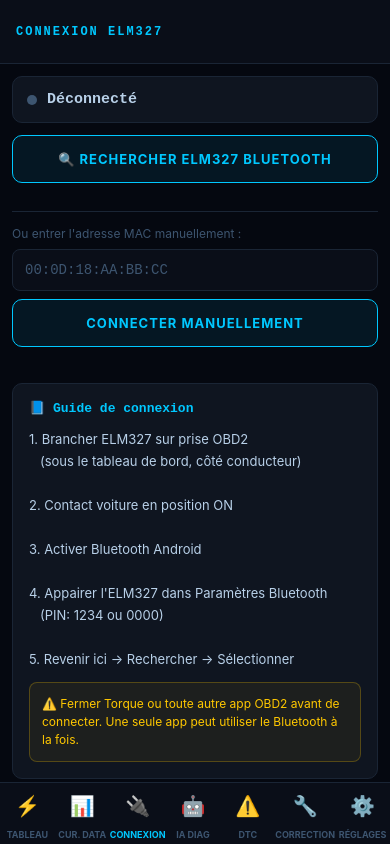
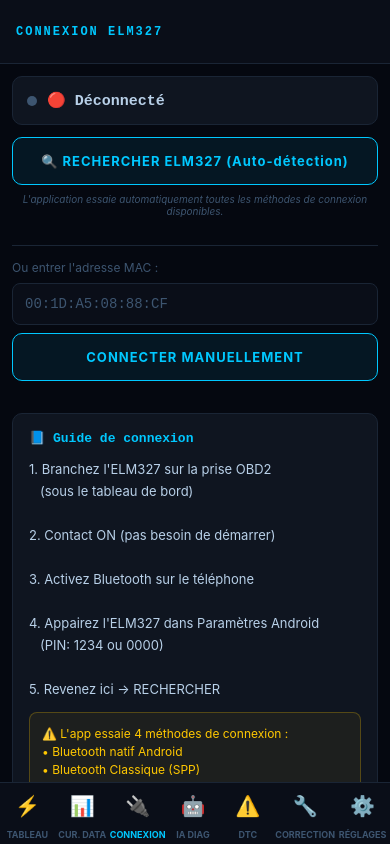
Before and after one commit to redhadh208/G4hg-scan, a React Native app: screen /Connection in a window 390 px wide. Built offline with nearby package versions, Linux system fonts and the light colour scheme.

Commit message:
Update ConnectionScreen.js

```diff
--- a/src/screens/ConnectionScreen.js
+++ b/src/screens/ConnectionScreen.js
@@ -1,5 +1,5 @@
 import React, { useState } from 'react';
-import { View, Text, StyleSheet, ScrollView, TouchableOpacity, FlatList, Alert, ActivityIndicator, TextInput } from 'react-native';
+import { View, Text, StyleSheet, ScrollView, TouchableOpacity, Alert, ActivityIndicator, TextInput } from 'react-native';
 import { useApp } from '../context/AppContext';
 import BluetoothService from '../services/BluetoothService';
 import OBDService from '../services/OBDService';
@@ -12,33 +12,61 @@
   const [connecting, setConnecting] = useState(null);
   const [devices, setDevices] = useState([]);
   const [manual, setManual] = useState('');
+  const [conMethod, setConMethod] = useState('');
 
   const scan = async () => {
-    setScanning(true); setDevices([]);
+    setScanning(true);
+    setDevices([]);
+    setConMethod('');
+
     try {
       await BluetoothService.initialize();
       const found = await BluetoothService.scanDevices();
       setDevices(found);
-      if (!found.length) Alert.alert('Aucun appareil','Vérifiez:\n• ELM327 branché\n• Contact ON\n• Bluetooth activé\n• Appareil appairé dans Paramètres Android');
-    } catch(e) { Alert.alert('Erreur', e.message); }
+
+      if (!found.length) {
+        Alert.alert(
+          'Aucun ELM327 trouvé',
+          'Vérifiez:\n• ELM327 branché sur prise OBD2\n• Contact voiture ON\n• Bluetooth activé\n• ELM327 appairé dans Paramètres Android (PIN: 1234)\n\nSi le problème persiste:\n• Redémarrez le téléphone\n• Essayez un autre adaptateur'
+        );
+      } else {
+        Alert.alert(`${found.length} appareil(s) trouvé(s)`, 'Sélectionnez votre ELM327 dans la liste.');
+      }
+    } catch(e) {
+      Alert.alert('Erreur de scan', e.message + '\n\nVérifiez les permissions Bluetooth dans les paramètres Android.');
+    }
+
     setScanning(false);
   };
 
   const connectTo = async (device) => {
     setConnecting(device.address);
+
     try {
       await OBDService.connect(device.address);
+      const method = BluetoothService.getConnectionMethod();
+      setConMethod(method);
       actions.setConnection(true, device);
-      Alert.alert('✅ Connecté', `${device.name||'ELM327'} — Lecture en cours`);
-    } catch(e) { Alert.alert('❌ Échec', e.message+'\n\nFermez les autres apps OBD2 (Torque, Car Scanner...)'); }
+      Alert.alert('✅ Connecté !', `Méthode: ${method || 'auto'}\nAppareil: ${device.name || 'ELM327'}\n\nLes données arrivent dans le Tableau.`);
+    } catch(e) {
+      Alert.alert(
+        '❌ Échec de connexion',
+        e.message + '\n\nSolutions:\n• Vérifiez que l\'ELM327 est bien appairé\n• Fermez les autres apps OBD2 (Torque)\n• Redémarrez l\'ELM327 (débranchez/rebranchez)\n• Redémarrez le téléphone'
+      );
+    }
+
     setConnecting(null);
   };
 
   const disconnect = async () => {
-    Alert.alert('Déconnecter ?','',[{text:'Annuler',style:'cancel'},{text:'Oui',style:'destructive',onPress:async()=>{
-      await OBDService.disconnect();
-      actions.setConnection(false, null);
-    }}]);
+    Alert.alert('Déconnecter ?','',[
+      {text:'Annuler',style:'cancel'},
+      {text:'Oui',style:'destructive',onPress:async()=>{
+        await OBDService.disconnect();
+        actions.setConnection(false, null);
+        setConMethod('');
+      }}
+    ]);
   };
 
   return (
@@ -47,53 +75,69 @@
       <View style={cn.statusCard}>
         <View style={[cn.dot,{backgroundColor:state.isConnected?C.green:C.muted}]}/>
         <View style={{flex:1}}>
-          <Text style={cn.statusTxt}>{state.isConnected?'Connecté':'Déconnecté'}</Text>
-          {state.isConnected&&state.connectedDevice&&(
-            <Text style={cn.deviceTxt}>{state.connectedDevice.name||'ELM327'} · {state.connectedDevice.address}</Text>
+          <Text style={cn.statusTxt}>{state.isConnected ? '✅ Connecté' : '🔴 Déconnecté'}</Text>
+          {state.isConnected && (
+            <>
+              <Text style={cn.deviceTxt}>{state.connectedDevice?.name||'ELM327'} · {state.connectedDevice?.address}</Text>
+              <Text style={cn.methodTxt}>Méthode: {conMethod || 'inconnue'}</Text>
+            </>
           )}
         </View>
-        {state.isConnected&&(
+        {state.isConnected && (
           <TouchableOpacity style={cn.discBtn} onPress={disconnect}>
             <Text style={{color:C.red,fontSize:12,fontWeight:'700'}}>DÉCONNECTER</Text>
           </TouchableOpacity>
         )}
       </View>
 
-      {!state.isConnected&&(
+      {!state.isConnected && (
         <View style={{margin:12,marginTop:0}}>
           <TouchableOpacity style={cn.scanBtn} onPress={scan} disabled={scanning}>
-            {scanning?<ActivityIndicator color={C.accent}/>:<Text style={cn.scanTxt}>🔍 RECHERCHER ELM327 BLUETOOTH</Text>}
+            {scanning ? (
+              <View style={{flexDirection:'row',alignItems:'center',gap:8}}>
+                <ActivityIndicator color={C.accent}/>
+                <Text style={cn.scanTxt}>Recherche en cours... (4 méthodes)</Text>
+              </View>
+            ) : (
+              <Text style={cn.scanTxt}>🔍 RECHERCHER ELM327 (Auto-détection)</Text>
+            )}
           </TouchableOpacity>
 
-          {devices.map(d=>(
+          <Text style={cn.scanHint}>L'application essaie automatiquement toutes les méthodes de connexion disponibles.</Text>
+
+          {devices.map(d => (
             <TouchableOpacity key={d.address} style={cn.device} onPress={()=>connectTo(d)} disabled={!!connecting}>
               <View style={{flex:1}}>
                 <Text style={cn.dName}>{d.name||'Appareil inconnu'}</Text>
-                <Text style={cn.dAddr}>{d.address}</Text>
+                <Text style={cn.dAddr}>{d.address} · {d.method||'auto'}</Text>
               </View>
-              {connecting===d.address?<ActivityIndicator color={C.accent} size="small"/>:<Text style={{color:C.accent,fontSize:20}}>→</Text>}
+              {connecting===d.address ? <ActivityIndicator color={C.accent} size="small"/> : <Text style={{color:C.accent,fontSize:20}}>→</Text>}
             </TouchableOpacity>
           ))}
 
           <View style={cn.manualSection}>
-            <Text style={{color:C.muted,fontSize:12,marginBottom:8}}>Ou entrer l'adresse MAC manuellement :</Text>
-            <TextInput style={cn.manualInput} placeholder="00:0D:18:AA:BB:CC" placeholderTextColor={C.muted} value={manual} onChangeText={setManual} autoCapitalize="characters"/>
-            <TouchableOpacity style={[cn.scanBtn,{marginTop:8}]} onPress={()=>connectTo({address:manual,name:'ELM327 Manuel'})} disabled={!manual||!!connecting}>
-              <Text style={cn.scanTxt}>{connecting?'Connexion...':'CONNECTER MANUELLEMENT'}</Text>
+            <Text style={{color:C.muted,fontSize:12,marginBottom:8}}>Ou entrer l'adresse MAC :</Text>
+            <TextInput style={cn.manualInput} placeholder="00:1D:A5:08:88:CF" placeholderTextColor={C.muted} value={manual} onChangeText={setManual} autoCapitalize="characters"/>
+            <TouchableOpacity style={[cn.scanBtn,{marginTop:8}]} onPress={()=>connectTo({address:manual,name:'ELM327 Manuel',method:'manual'})} disabled={!manual||!!connecting}>
+              <Text style={cn.scanTxt}>CONNECTER MANUELLEMENT</Text>
             </TouchableOpacity>
           </View>
         </View>
       )}
 
-      {/* Guide */}
       <View style={cn.guide}>
         <Text style={cn.guideTitle}>📘 Guide de connexion</Text>
         <Text style={cn.guideTxt}>
-          {'1. Brancher ELM327 sur prise OBD2\n   (sous le tableau de bord, côté conducteur)\n\n2. Contact voiture en position ON\n\n3. Activer Bluetooth Android\n\n4. Appairer l\'ELM327 dans Paramètres Bluetooth\n   (PIN: 1234 ou 0000)\n\n5. Revenir ici → Rechercher → Sélectionner'}
+          {'1. Branchez l\'ELM327 sur la prise OBD2\n   (sous le tableau de bord)\n\n2. Contact ON (pas besoin de démarrer)\n\n3. Activez Bluetooth sur le téléphone\n\n4. Appairez l\'ELM327 dans Paramètres Android\n   (PIN: 1234 ou 0000)\n\n5. Revenez ici → RECHERCHER'}
         </Text>
         <View style={cn.tip}>
           <Text style={{color:C.yellow,fontSize:12,lineHeight:18}}>
-            ⚠️ Fermer Torque ou toute autre app OBD2 avant de connecter. Une seule app peut utiliser le Bluetooth à la fois.
+            ⚠️ L'app essaie 4 méthodes de connexion :{'\n'}
+            • Bluetooth natif Android{'\n'}
+            • Bluetooth Classique (SPP){'\n'}
+            • Bluetooth BLE Manager{'\n'}
+            • Bluetooth BLE Plx{'\n\n'}
+            Si la connexion échoue, essayez un adaptateur BLE (Veepeak, OBDLink) ou WiFi.
           </Text>
         </View>
       </View>
@@ -102,20 +146,22 @@
 }
 
 const cn = StyleSheet.create({
-  statusCard:{flexDirection:'row',alignItems:'center',margin:12,padding:14,backgroundColor:'#0f1520',borderRadius:10,borderWidth:1,borderColor:'#1a2535',gap:10},
+  statusCard:{flexDirection:'row',alignItems:'center',margin:12,padding:14,backgroundColor:C.panel,borderRadius:10,borderWidth:1,borderColor:C.border,gap:10},
   dot:{width:10,height:10,borderRadius:5},
-  statusTxt:{color:'#b8d0e8',fontSize:15,fontWeight:'600',fontFamily:'monospace'},
-  deviceTxt:{color:'#3d5570',fontSize:11,fontFamily:'monospace',marginTop:3},
-  discBtn:{borderWidth:1,borderColor:'#ff205050',borderRadius:6,paddingHorizontal:10,paddingVertical:5},
-  scanBtn:{backgroundColor:'#00c8ff15',borderWidth:1,borderColor:'#00c8ff',borderRadius:10,padding:15,alignItems:'center',marginBottom:12},
-  scanTxt:{color:'#00c8ff',fontWeight:'700',fontSize:13,letterSpacing:1},
-  device:{flexDirection:'row',alignItems:'center',backgroundColor:'#0a0e18',padding:14,borderRadius:8,borderWidth:1,borderColor:'#1a2535',marginBottom:8},
-  dName:{color:'#b8d0e8',fontSize:14,fontWeight:'500',marginBottom:2},
-  dAddr:{color:'#3d5570',fontSize:11,fontFamily:'monospace'},
-  manualSection:{marginTop:16,paddingTop:14,borderTopWidth:1,borderTopColor:'#1a2535'},
-  manualInput:{backgroundColor:'#0a0e18',borderWidth:1,borderColor:'#1a2535',borderRadius:8,padding:12,color:'#b8d0e8',fontSize:14,fontFamily:'monospace'},
-  guide:{backgroundColor:'#0f1520',margin:12,padding:16,borderRadius:10,borderWidth:1,borderColor:'#1a2535',marginBottom:24},
-  guideTitle:{color:'#00c8ff',fontSize:13,fontWeight:'700',fontFamily:'monospace',marginBottom:12},
-  guideTxt:{color:'#b8d0e8',fontSize:13,lineHeight:22},
-  tip:{backgroundColor:'#ffc80010',borderWidth:1,borderColor:'#ffc80040',borderRadius:8,padding:12,marginTop:12},
+  statusTxt:{color:C.text,fontSize:15,fontWeight:'600',fontFamily:'monospace'},
+  deviceTxt:{color:C.muted,fontSize:11,fontFamily:'monospace',marginTop:3},
+  methodTxt:{color:C.accent,fontSize:10,fontFamily:'monospace',marginTop:2},
+  discBtn:{borderWidth:1,borderColor:C.red+'50',borderRadius:6,paddingHorizontal:10,paddingVertical:5},
+  scanBtn:{backgroundColor:C.accent+'15',borderWidth:1,borderColor:C.accent,borderRadius:10,padding:15,alignItems:'center',marginBottom:8},
+  scanTxt:{color:C.accent,fontWeight:'700',fontSize:13,letterSpacing:1},
+  scanHint:{color:C.muted,fontSize:10,textAlign:'center',marginBottom:12,fontStyle:'italic'},
+  device:{flexDirection:'row',alignItems:'center',backgroundColor:C.surface,padding:14,borderRadius:8,borderWidth:1,borderColor:C.border,marginBottom:8},
+  dName:{color:C.text,fontSize:14,fontWeight:'500',marginBottom:2},
+  dAddr:{color:C.muted,fontSize:11,fontFamily:'monospace'},
+  manualSection:{marginTop:16,paddingTop:14,borderTopWidth:1,borderTopColor:C.border},
+  manualInput:{backgroundColor:C.surface,borderWidth:1,borderColor:C.border,borderRadius:8,padding:12,color:C.text,fontSize:14,fontFamily:'monospace'},
+  guide:{backgroundColor:C.panel,margin:12,padding:16,borderRadius:10,borderWidth:1,borderColor:C.border,marginBottom:24},
+  guideTitle:{color:C.accent,fontSize:13,fontWeight:'700',fontFamily:'monospace',marginBottom:12},
+  guideTxt:{color:C.text,fontSize:13,lineHeight:22},
+  tip:{backgroundColor:C.yellow+'10',borderWidth:1,borderColor:C.yellow+'40',borderRadius:8,padding:12,marginTop:12},
 });
```
